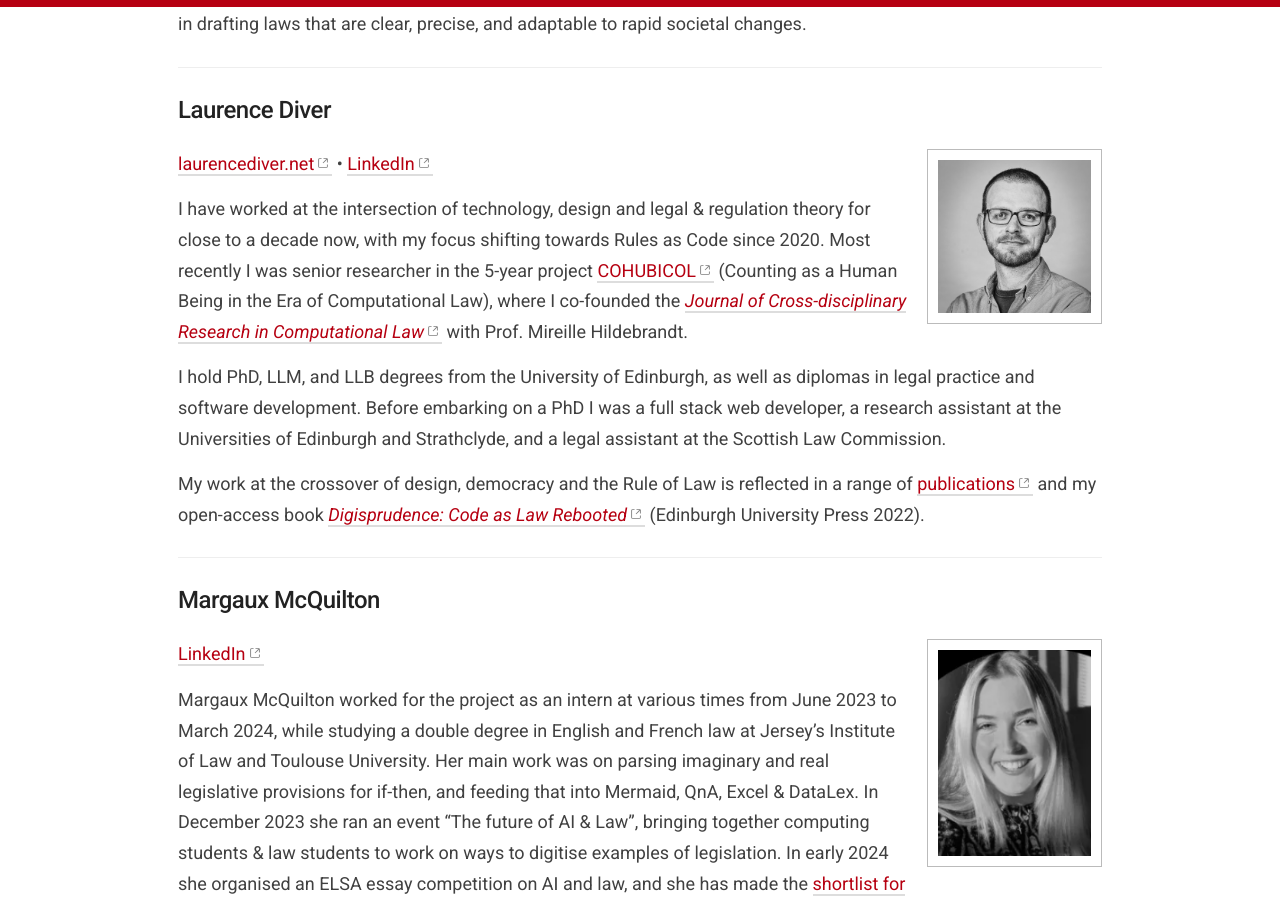
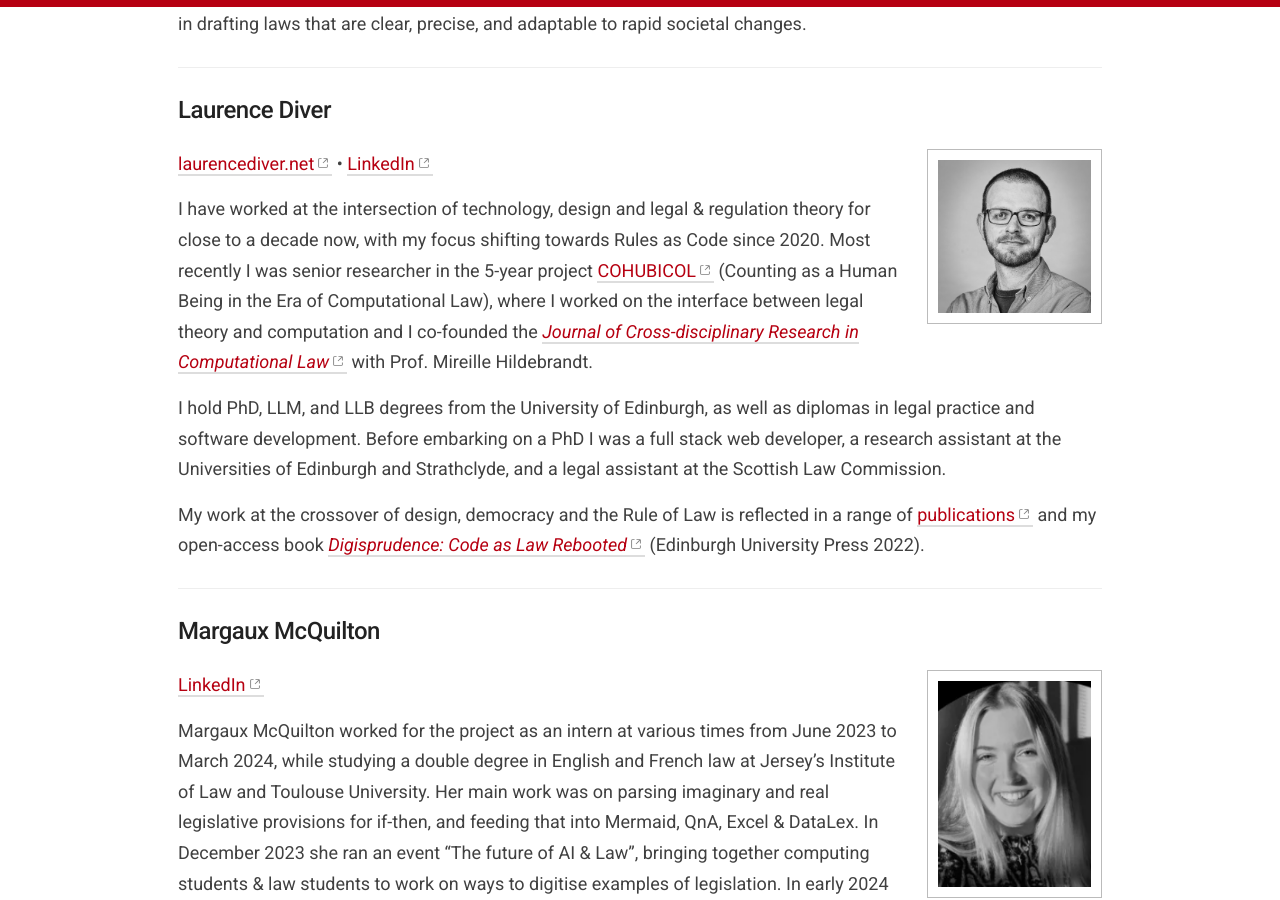
Before and after one commit to crlp-jerseyldo/crlp-jerseyldo.github.io, a Jekyll site: the page built from _pages/team.md, in a window 1280 px wide and 900 px high, scrolled down 1558 px. Built offline with Jekyll 4.4.1, drawn with Linux system fonts in a browser that asks for light colours.

Commit message:
Update team.md

```diff
--- a/_pages/team.md
+++ b/_pages/team.md
@@ -37,7 +37,7 @@ Joining the CRLP felt like a natural step in my quest to contribute to this evol
 
 [laurencediver.net](https://laurencediver.net){:target="_blank"} &bull; [LinkedIn](https://www.linkedin.com/in/laurencediver/){:target="_blank"}
 
-I have worked at the intersection of technology, design and legal & regulation theory for close to a decade now, with my focus shifting towards Rules as Code since 2020. Most recently I was senior researcher in the 5-year project [COHUBICOL](https://cohubicol.com){:target="_blank"} (Counting as a Human Being in the Era of Computational Law), where I co-founded the [*Journal of Cross-disciplinary Research in Computational Law*](https://journalcrcl.org){:target="_blank"} with Prof. Mireille Hildebrandt.
+I have worked at the intersection of technology, design and legal & regulation theory for close to a decade now, with my focus shifting towards Rules as Code since 2020. Most recently I was senior researcher in the 5-year project [COHUBICOL](https://cohubicol.com){:target="_blank"} (Counting as a Human Being in the Era of Computational Law), where I worked on the interface between legal theory and computation and I co-founded the [*Journal of Cross-disciplinary Research in Computational Law*](https://journalcrcl.org){:target="_blank"} with Prof. Mireille Hildebrandt.
 
 I hold PhD, LLM, and LLB degrees from the University of Edinburgh, as well as diplomas in legal practice and software development. Before embarking on a PhD I was a full stack web developer, a research assistant at the Universities of Edinburgh and Strathclyde, and a legal assistant at the Scottish Law Commission.
 
```
